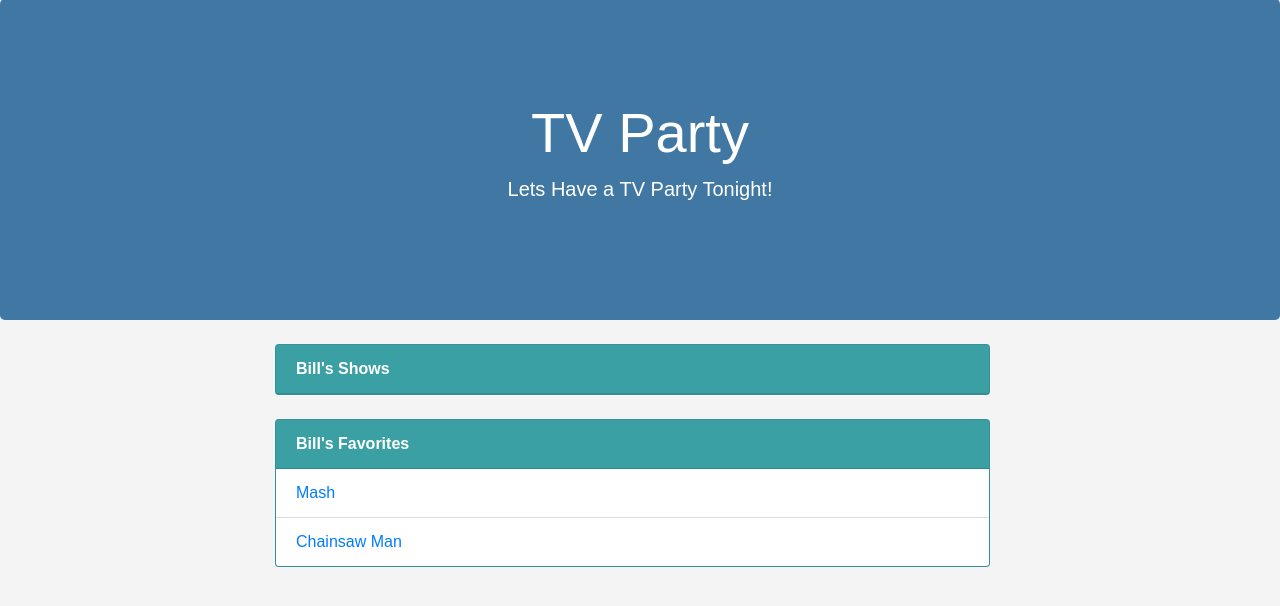
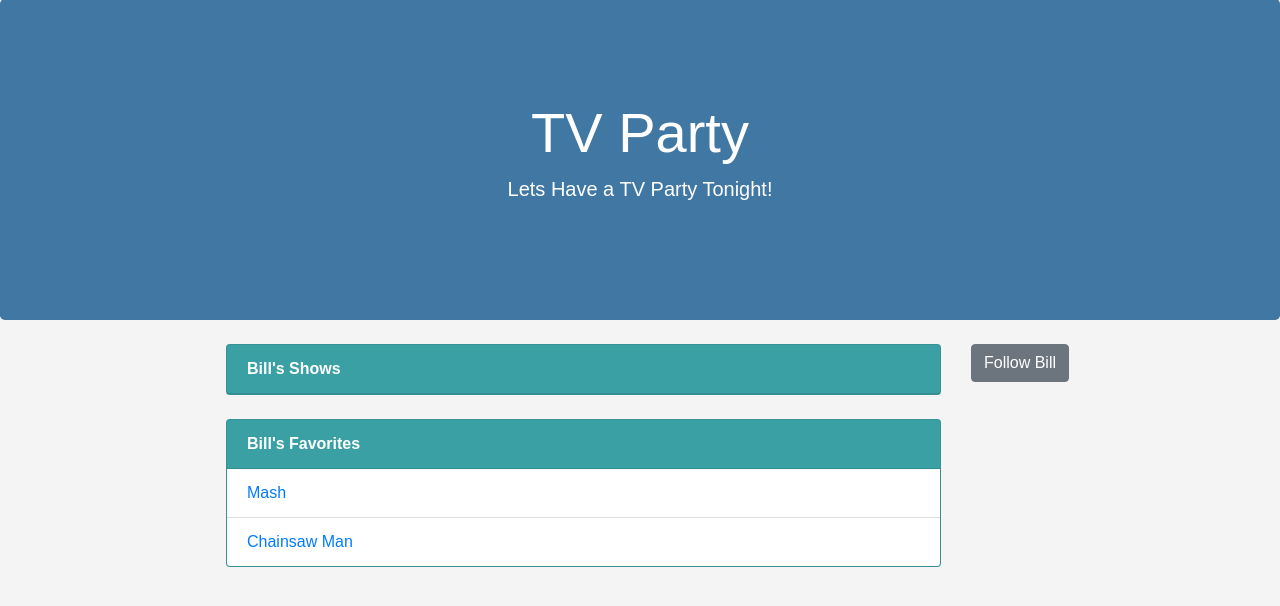
Before and after one commit to Rossi-21/form_shows, a Django app: page /user/9/ in a window 1280 px wide. Shown: the part 57-663 px from the top of the page. Run offline with Django 4.2, Linux system fonts and the light colour scheme; a user stored in the database is signed in; data comes from the database, SQL or seed files in the repository; both versions use the stored data as it was after the commit; some libraries are stand-ins or nearby versions.

Commit message:
follow button

```diff
--- a/user_app/templates/user.html
+++ b/user_app/templates/user.html
@@ -40,6 +40,16 @@
             <a href="{% url 'updateUser' user.id %}">Update Profile</a>
             {% endif %}
         </div>
+        {% if request.user.id != user.id %}
+            <form action="" method="POST">
+                {% csrf_token %}
+                {% if profile in user.profile.followed_by.all %}
+                    <button class="btn btn-secondary" name="follow" value="unfollow" type="submit">Unfollow {{user.username}}</button>
+                {% else %}
+                    <button class="btn btn-secondary" name="follow" value="follow" type="submit">Follow {{user.username}}</button>
+                {% endif %}
+            </form>
+        {% endif %}
     </div>
 </div>
 
--- a/user_app/views.py
+++ b/user_app/views.py
@@ -54,6 +54,16 @@ def showUser(request, id):
     profile = Profile.objects.get(id=request.user.id)
     shows = Show.objects.filter(user=user)
     favorites = Show.objects.filter(like=user)
+
+    if request.method == "POST":
+        current_user_profile = request.user.profile
+        action = request.POST['follow']
+        if action == "unfollow":
+            current_user_profile.follows.remove(user.id)
+        elif action == "follow":
+            current_user_profile.follows.add(user.id)
+
+        current_user_profile.save()
 
     context = {
         'user' : user,
@@ -169,7 +179,7 @@ def allShows(request):
 
     user = request.user
     profile = Profile.objects.get(user__id=user.id)
-    shows = Show.objects.all()
+    shows = Show.objects.all().order_by('-created_at')
     favorites = Show.objects.filter(like=user)
 
     context = {
```
Also changed, not shown: db.sqlite3.
